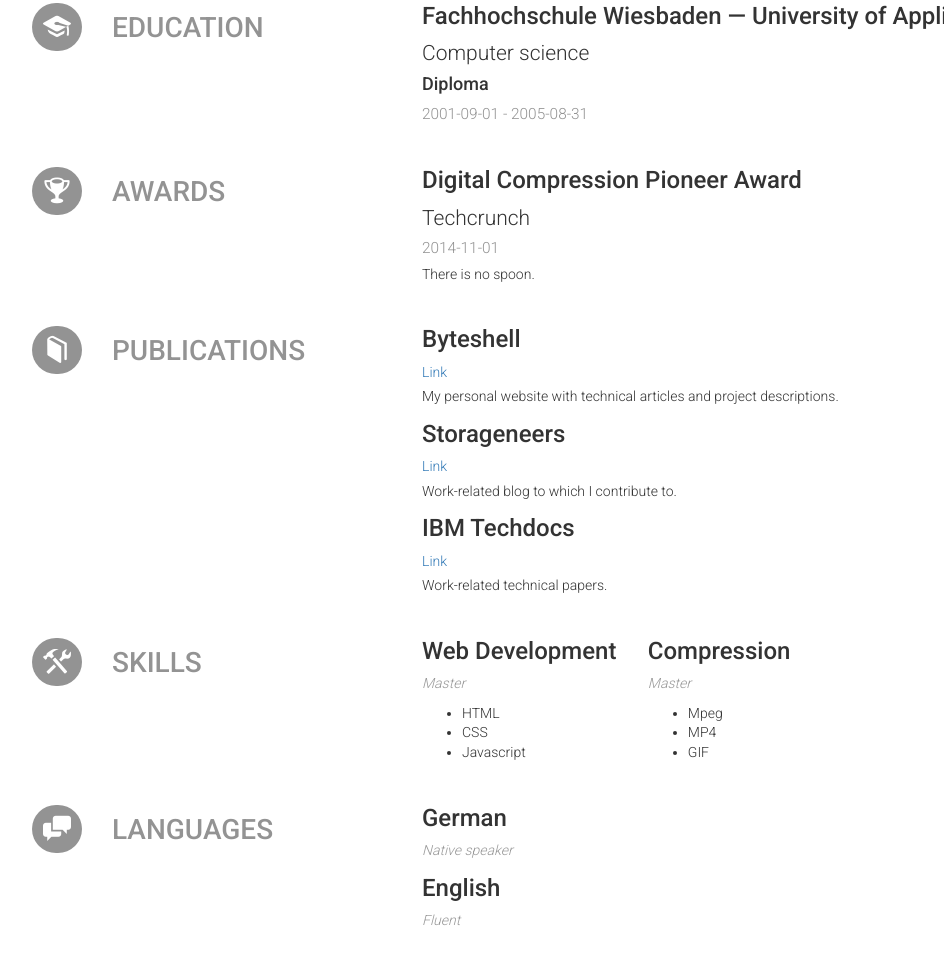
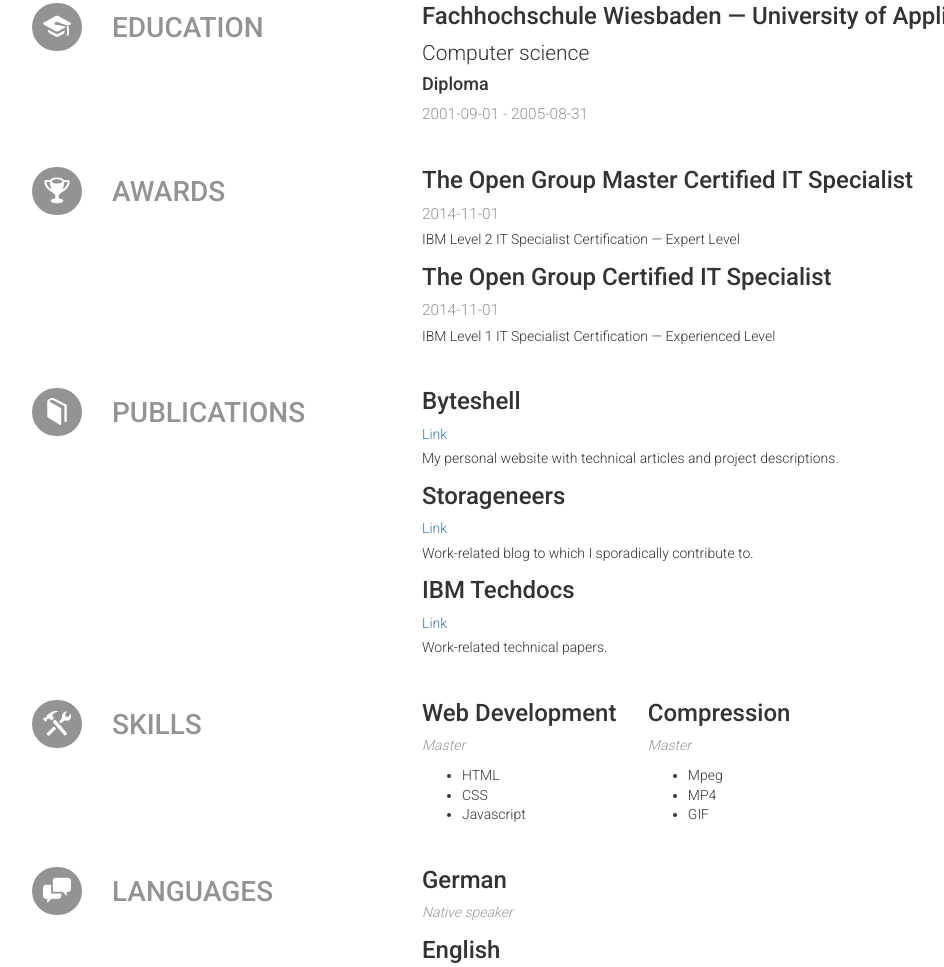
Before and after one commit to acch/resume, a website: page docs/index.html in a window 1280 px wide. Shown: the part 1444-2411 px from the top of the page, without its empty margins (38-982 px from the left). Drawn offline with nearby package versions, Linux system fonts and the light colour scheme.

Commit message:
Add certifications

```diff
--- a/docs/index.html
+++ b/docs/index.html
@@ -715,15 +715,21 @@ icon.large {
 		</div>
 		<div class="col-sm-8">
 			<div class="item">
-				<h3 class="title">Digital Compression Pioneer Award</h3>
-				<div class="awarder">
-					<p class="lead">Techcrunch</p>
-				</div>
+				<h3 class="title">The Open Group Master Certified IT Specialist</h3>
 				<div class="date">
 					2014-11-01
 				</div>
 				<div class="summary">
-					<p>There is no spoon.</p>
+					<p>IBM Level 2 IT Specialist Certification — Expert Level</p>
+				</div>
+			</div>
+			<div class="item">
+				<h3 class="title">The Open Group Certified IT Specialist</h3>
+				<div class="date">
+					2014-11-01
+				</div>
+				<div class="summary">
+					<p>IBM Level 1 IT Specialist Certification — Experienced Level</p>
 				</div>
 			</div>
 		</div>
@@ -760,7 +766,7 @@ icon.large {
 					<a href="https://www.ibm.com/developerworks/community/blogs/storageneers/search?t=entry&amp;q=Achim Christ">Link</a>
 				</div>
 				<div class="summary">
-					<p>Work-related blog to which I contribute to.</p>
+					<p>Work-related blog to which I sporadically contribute to.</p>
 				</div>
 			</div>
 			<div class="item">
```
Also changed, not shown: resume.json (+8 -4 lines).
